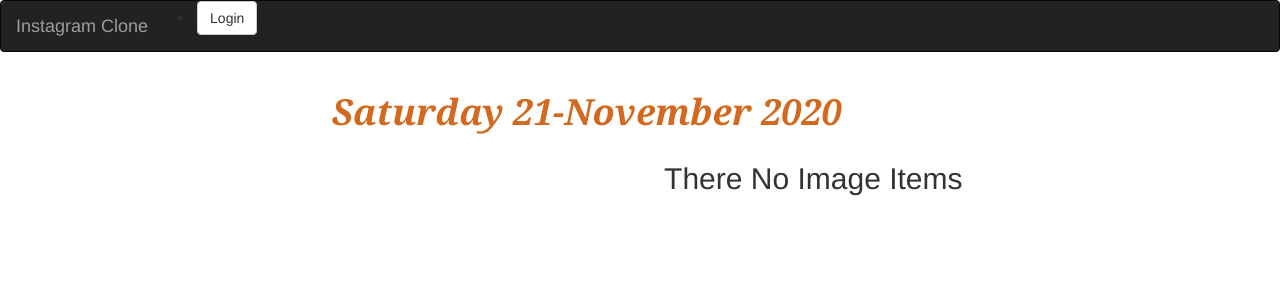
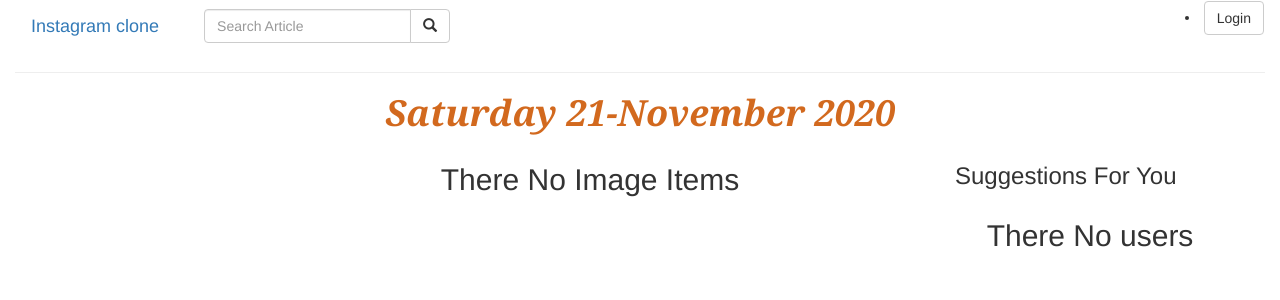
Before and after one commit to Josephshitandi/Instagram-clone, a Django app: page / in a window 1280 px wide; the page is wider, and only the part inside the window is pictured. Shown: the top 300 px of that part. Run offline with Django 3.2, Linux system fonts and the light colour scheme; data that the repository does not hold is empty; some libraries are stand-ins or nearby versions.

Commit message:
Add user suggestion div in home template

```diff
--- a/instagram/static/css/index.css
+++ b/instagram/static/css/index.css
@@ -12,4 +12,7 @@ h1{
     border-radius: 60%;
     height: 50px;
     width: 60;
+    display: inline-block;
+    float: left;
+    clear: left;
 }
--- a/instagram/templates/base.html
+++ b/instagram/templates/base.html
@@ -20,24 +20,18 @@
 </head>
 
 <body>
-  {% include "navbar.html" %}
+
   <div class="container-fluid">
-    <div class="row">
-      <div class="col-md-2">
+    {% include "navbar.html" %}
+    <hr>
 
-      </div>
-      <div class="col-md-7">
 
         {% block content %}
 
         <h1 class='text-center'>
           {{date|date:"l d-F Y"}}</h1>
         {% endblock %}
-      </div>
-      <div class="col-md-3">
 
-      </div>
-    </div>
   </div>
   <script src="https://ajax.googleapis.com/ajax/libs/jquery/3.2.1/jquery.min.js"></script>
   {% bootstrap_javascript %}
--- a/instagram/templates/django_registration/base.html
+++ b/instagram/templates/django_registration/base.html
@@ -21,8 +21,11 @@
 </head>
 
 <body>
+  {% include "navbar.html" %}
 
-  {% block content %}  {%endblock%}
+  {% block content %}
+
+  {%endblock%}
 
 
   {% block scripts %}
--- a/instagram/templates/home.html
+++ b/instagram/templates/home.html
@@ -4,7 +4,13 @@
 {{ block.super}}
 <div class="container">
     <div class="row">
+        <div class="row">
+            <div class="col-md-2">
+
+            </div>
+            <div class="col-md-7">
                 <!-- Looping through images   -->
+
                 {% for image in images %}
                 <div class="card mb-3 card1">
                     <div class="row">
@@ -19,7 +25,8 @@
                             <h5 class="card-title">{{image.Author}}</h5>
                         </div>
                     </div>
-            <img src="{{image.image.url}}" class="card-img-top" alt="{{image.image_name}}" height="600px" width="550px">
+                    <img src="{{image.image.url}}" class="card-img-top" alt="{{image.image_name}}" height="600px"
+                        width="550px">
                     <div class="card-body">
                         <h5 class="card-title"></h5>
                         <p class="card-text">{{image.description}}</p>
@@ -35,5 +42,24 @@
                 {% endfor %}
 
             </div>
+            <div class="col-md-3 avat">
+                <h3>Suggestions For You</h3>
+                {% for user in users %}
+                <img src="{{user.photo.url}}" class="card-img-top" alt="{{user.user}}">
+                <p>{{user.user}} <button class="btn btn-success">Follow</button> </p>
+
+
+
+
+                {% empty %}
+                <div class="row">
+                    <h2 class="text-center">There No users</h2>
+                </div>
+                {% endfor %}
+
+            </div>
+        </div>
+
+    </div>
 </div>
 {% endblock %}
--- a/instagram/templates/navbar.html
+++ b/instagram/templates/navbar.html
@@ -1,27 +1,51 @@
-<nav class="navbar navbar-inverse">
+<nav class="navbar navbar-light bg-light">
   <div class="container-fluid">
     <div class="navbar-header">
-      <a class="navbar-brand" href="{% url 'newsToday' %}">Instagram Clone</a>
+      <a class="navbar-brand" href="{% url 'newsToday' %}">Instagram clone</a>
+
     </div>
-    <div class="col-sm-6 col-md-6">
+    <div class="navbar-left">
+
+    </div>
+
+    <!-- Adding a search form  -->
+    <div class="col-sm-4 col-md-4 navbar-center">
+
+      <form class="navbar-form" role="search" action="{% url 'search_results' %}">
+
+        <div class="input-group">
+          <input type="text" class="form-control" placeholder="Search Article" name="article">
+          <div class="input-group-btn">
+            <button class="btn btn-default" type="submit"><i class="glyphicon glyphicon-search"></i></button>
+          </div>
+        </div>
+
+      </form>
+    </div>
+    <!-- search form end -->
+
+    <div class="col-sm- col-md- navbar-right">
       {% if user.is_authenticated %}
       <ul>
         <li class="dropdown">
-          <a href="#" class="dropdown-toggle btn btn-default" data-toggle="dropdown" role="button" aria-expanded="false">Account
-                    <span class="caret"></span>
-                </a>
+          <a href="#" class="dropdown-toggle btn btn-default" data-toggle="dropdown" role="button"
+            aria-expanded="false">Account
+            <span class="caret"></span>
+          </a>
           <ul class="dropdown-menu" role="menu">
+
             <li>
               <a href="{%url 'newsToday'%}">Home</a>
             </li>
             <li>
-              <a href="{%url 'new-post'%}">Post</a>
+              <a href="{%url 'new_post'%}">Post</a>
+            </li>
+
+            <li>
+              <a href="/accounts/password_change">Change Password</a>
             </li>
             <li>
-              <a href="/accounts/password/change">Change Password</a>
-            </li>
-            <li>
-              <a href="/accounts/logout">Logout</a>
+              <a href="/logout">Logout</a>
             </li>
           </ul>
         </li>
--- a/instagram/urls.py
+++ b/instagram/urls.py
@@ -6,10 +6,12 @@ from django.conf.urls.static import static
 
 urlpatterns =[
     path('', views.index, name = 'newsToday'),
-    # path('search/', views.search_results, name='search_results'),
+    path('search/', views.search_results, name='search_results'),
     # re_path('archives/(\d{4}-\d{2}-\d{2})/$',views.past_days_news,name = 'pastNews'),
     # path('article/(\d+)',views.article,name ='article'),
-    path('new/post', views.new_post, name='new-post')
+    path('new/post', views.new_post, name='new_post'),
+    path('accounts/profile', views.Profile, name='profile')
+
 ]
 if settings.DEBUG:
     urlpatterns+= static(settings.MEDIA_URL, document_root = settings.MEDIA_ROOT)
--- a/instagram/views.py
+++ b/instagram/views.py
@@ -9,7 +9,9 @@ from .forms import NewPostForm
 def index(request):
     date = dt.date.today()
     images = Image.objects.all()
-    return render(request, 'home.html', {"date": date,"images":images})
+    users = Profile.objects.all()
+    print("users.......",users)
+    return render(request, 'home.html', {"date": date,"images":images, "users":users})
 
 
 @login_required(login_url='/accounts/login/')
@@ -26,3 +28,21 @@ def new_post(request):
     else:
         form = NewPostForm()
     return render(request, 'new_post.html', {"form": form})
+
+@login_required(login_url='/accounts/login/')
+def profile(request):
+
+    return render(request, 'profile.html')
+
+def search_results(request):
+
+    if 'article' in request.GET and request.GET["article"]:
+        search_term = request.GET.get("article")
+        searched_articles = Article.search_by_title(search_term)
+        message = f"{search_term}"
+
+        return render(request, 'all-news/search.html',{"message":message,"articles": searched_articles})
+
+    else:
+        message = "You haven't searched for any term"
+        return render(request, 'all-news/search.html',{"message":message})
```
Also changed, not shown: instagram/templates/django_registration/registration_complete.html (+17 -1 lines), instagram/templates/new_post.html (+16 -2 lines), instagram/templates/profile.html (added, +10 -0 lines). Lines whose indentation alone changed are shown as unchanged.
